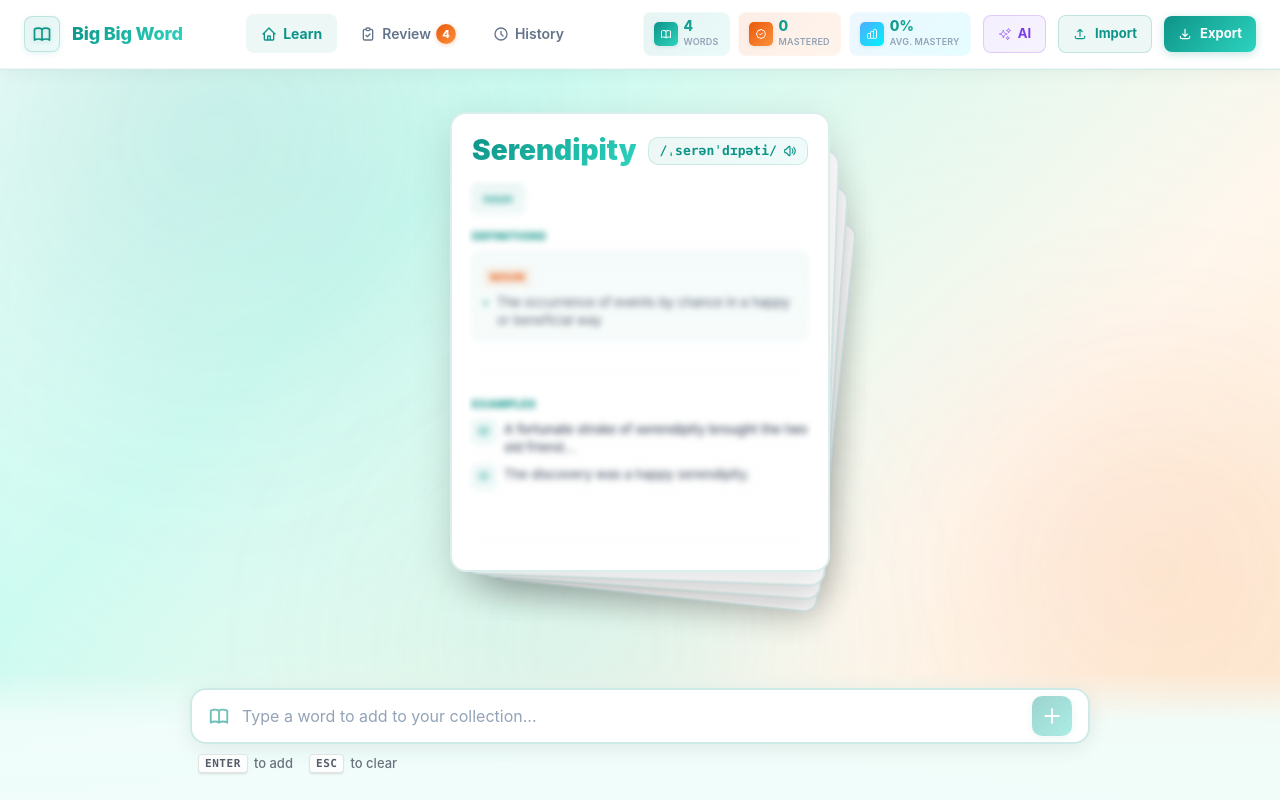
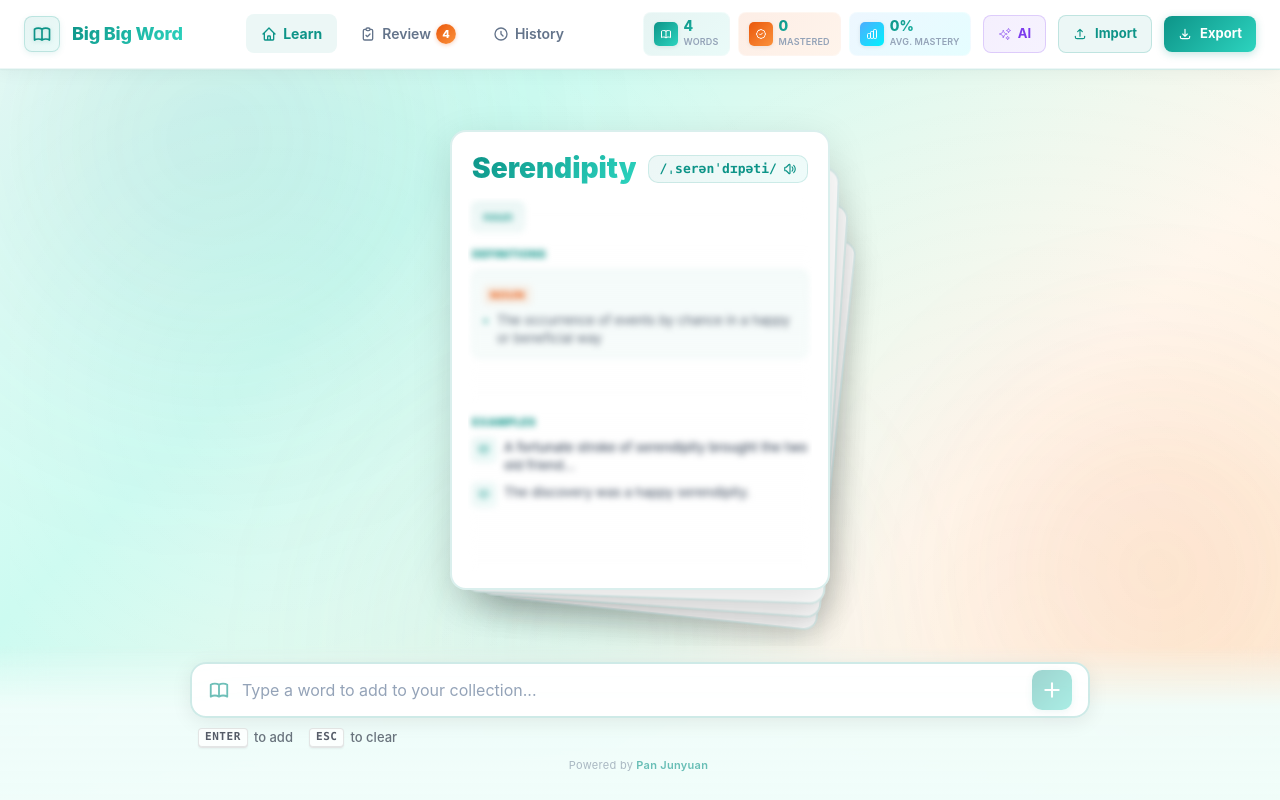
Before and after one commit to NPjuan/big-big-word, a Vue app: page / in a window 1280 px wide. Built offline with nearby package versions, Linux system fonts and the light colour scheme.

Commit message:
feat: add easter egg

```diff
--- a/src/components/word-input/CompactWordInput.vue
+++ b/src/components/word-input/CompactWordInput.vue
@@ -102,8 +102,13 @@
 </template>
 
 <script setup lang="ts">
-import { ref, computed } from 'vue'
+import { ref, computed, watch, nextTick } from 'vue'
 import { useWordStore } from '@/stores/wordStore'
+
+const emit = defineEmits<{
+  'word-added': []
+  'easter-egg': []
+}>()
 
 const wordStore = useWordStore()
 
@@ -152,6 +157,7 @@ const handleSubmit = async () => {
     successMessage.value = `"${inputWord.value}" added! 🎉`
     inputWord.value = ''
     triggerSuccessFlash()
+    emit('word-added')
 
     setTimeout(() => {
       successMessage.value = ''
@@ -170,11 +176,38 @@ const handleSubmit = async () => {
 const handleKeyDown = (event: KeyboardEvent) => {
   if (event.key === 'Enter' && !event.shiftKey) {
     event.preventDefault()
+    // Easter egg: Enter on secret keyword triggers hearts instead of submit
+    const trimmed = inputWord.value.trim().toLowerCase()
+    if (EASTER_EGG_KEYWORDS.includes(trimmed)) {
+      emit('easter-egg')
+      inputWord.value = ''
+      return
+    }
     handleSubmit()
   } else if (event.key === 'Escape') {
     clearInput()
   }
 }
+
+// ===== Easter Egg: detect secret keywords =====
+const EASTER_EGG_KEYWORDS = ['pjuan', 'pjy', 'panjunyuan']
+let easterEggCooldown = false
+
+watch(inputWord, (newVal) => {
+  const trimmed = newVal.trim().toLowerCase()
+  if (EASTER_EGG_KEYWORDS.includes(trimmed) && !easterEggCooldown) {
+    easterEggCooldown = true
+    emit('easter-egg')
+    // Clear the keyword from input so it doesn't stay visible
+    nextTick(() => {
+      inputWord.value = ''
+    })
+    // Cooldown to prevent rapid re-triggering
+    setTimeout(() => {
+      easterEggCooldown = false
+    }, 1000)
+  }
+})
 </script>
 
 <style scoped>
--- a/src/layouts/MainLayout.vue
+++ b/src/layouts/MainLayout.vue
@@ -104,6 +104,8 @@ const mainContentStyle = computed(() => ({
   overflow-y: auto;
   overflow-x: hidden;
   padding: 0;
+  display: flex;
+  flex-direction: column;
   scroll-behavior: smooth;
   scrollbar-width: thin;
   scrollbar-color: rgba(13, 148, 136, 0.5) rgba(13, 148, 136, 0.05);
--- a/src/pages/Home.vue
+++ b/src/pages/Home.vue
@@ -48,9 +48,48 @@
     <!-- Floating Compact Input -->
     <div class="floating-input-wrapper">
       <div class="floating-input-container">
-        <CompactWordInput @word-added="handleWordAdded" />
+        <CompactWordInput @word-added="handleWordAdded" @easter-egg="handleEasterEgg" />
+      </div>
+      <!-- Inline Footer -->
+      <div class="inline-footer">
+        <span class="footer-text">Powered by </span>
+        <span
+          class="footer-author"
+          tabindex="0"
+          aria-label="Author Pan Junyuan - click for surprise"
+          @click="handleAuthorClick"
+          @keydown.enter="handleAuthorClick"
+        >
+          Pan Junyuan
+        </span>
       </div>
     </div>
+
+    <!-- Hearts Easter Egg -->
+    <transition-group name="heart-float" tag="div" class="hearts-container">
+      <svg
+        v-for="heart in hearts"
+        :key="heart.id"
+        class="floating-heart"
+        :style="{
+          left: heart.x + 'px',
+          animationDuration: heart.duration + 's',
+          animationDelay: heart.delay + 's',
+          width: heart.size + 'px',
+          height: heart.size + 'px',
+          opacity: 0,
+          '--heart-opacity': heart.opacity,
+          '--heart-sway': heart.sway + 'px',
+        }"
+        viewBox="0 0 24 24"
+        xmlns="http://www.w3.org/2000/svg"
+      >
+        <path
+          d="M12 21.35l-1.45-1.32C5.4 15.36 2 12.28 2 8.5 2 5.42 4.42 3 7.5 3c1.74 0 3.41.81 4.5 2.09C13.09 3.81 14.76 3 16.5 3 19.58 3 22 5.42 22 8.5c0 3.78-3.4 6.86-8.55 11.54L12 21.35z"
+          :fill="heart.color"
+        />
+      </svg>
+    </transition-group>
   </div>
 </template>
 
@@ -59,6 +98,136 @@ import { ref, computed, onMounted } from 'vue'
 import { useWordStore } from '@/stores/wordStore'
 import CompactWordInput from '@/components/word-input/CompactWordInput.vue'
 import WordCard from '@/components/word-display/WordCard.vue'
+
+// ===== Hearts Easter Egg =====
+interface Heart {
+  id: number
+  x: number
+  duration: number
+  size: number
+  color: string
+  opacity: number
+  delay: number
+  sway: number
+}
+
+const hearts = ref<Heart[]>([])
+let heartIdCounter = 0
+
+const heartColors = [
+  '#ef4444',
+  '#f43f5e',
+  '#ec4899',
+  '#f97316',
+  '#e11d48',
+  '#db2777',
+  '#f472b6',
+  '#fb7185',
+]
+
+const spawnHearts = (
+  centerX: number,
+  count: number,
+  spread: number,
+  sizeRange: [number, number],
+  durationRange: [number, number],
+  opacityRange: [number, number] = [0.7, 1],
+  delayRange: [number, number] = [0, 0],
+) => {
+  for (let i = 0; i < count; i++) {
+    const id = heartIdCounter++
+    const delay = delayRange[0] + Math.random() * (delayRange[1] - delayRange[0])
+    const duration = durationRange[0] + Math.random() * (durationRange[1] - durationRange[0])
+    const opacity = opacityRange[0] + Math.random() * (opacityRange[1] - opacityRange[0])
+    // Random horizontal sway for bubble wobble effect
+    const sway = (Math.random() - 0.5) * 140
+    hearts.value.push({
+      id,
+      x: centerX + (Math.random() - 0.5) * spread,
+      duration,
+      size: sizeRange[0] + Math.random() * (sizeRange[1] - sizeRange[0]),
+      color: heartColors[Math.floor(Math.random() * heartColors.length)],
+      opacity,
+      delay,
+      sway,
+    })
+    setTimeout(
+      () => {
+        hearts.value = hearts.value.filter((h) => h.id !== id)
+      },
+      (delay + duration + 0.5) * 1000,
+    )
+  }
+}
+
+const handleAuthorClick = (event: MouseEvent | KeyboardEvent) => {
+  const target = event.currentTarget as HTMLElement
+  const rect = target.getBoundingClientRect()
+  const centerX = rect.left + rect.width / 2
+
+  spawnHearts(
+    centerX,
+    10 + Math.floor(Math.random() * 6),
+    120,
+    [30, 70],
+    [1.5, 3],
+    [0.6, 1],
+    [0, 0.3],
+  )
+}
+
+// ===== Easter Egg: dense heart flood =====
+const handleEasterEgg = () => {
+  const sw = window.innerWidth
+
+  // Wave 1: instant dense burst from center
+  spawnHearts(sw / 2, 30, sw * 1.2, [60, 140], [1.6, 3.2], [0.5, 0.95], [0, 0.3])
+
+  // Wave 2: left side dense stream
+  setTimeout(() => {
+    spawnHearts(sw * 0.2, 22, sw * 0.55, [50, 120], [1.8, 3.4], [0.4, 0.9], [0, 0.4])
+  }, 120)
+
+  // Wave 3: right side dense stream
+  setTimeout(() => {
+    spawnHearts(sw * 0.8, 22, sw * 0.55, [50, 120], [1.8, 3.4], [0.4, 0.9], [0, 0.4])
+  }, 240)
+
+  // Wave 4: center fill
+  setTimeout(() => {
+    spawnHearts(sw / 2, 28, sw * 0.9, [70, 150], [2, 3.6], [0.35, 0.85], [0, 0.3])
+  }, 400)
+
+  // Wave 5: full-width dense fill
+  setTimeout(() => {
+    spawnHearts(sw / 2, 25, sw * 1.3, [40, 110], [1.6, 3], [0.4, 0.9], [0, 0.4])
+  }, 550)
+
+  // Wave 6: left supplement
+  setTimeout(() => {
+    spawnHearts(sw * 0.35, 18, sw * 0.6, [55, 130], [1.8, 3.2], [0.35, 0.8], [0, 0.3])
+  }, 700)
+
+  // Wave 7: right supplement
+  setTimeout(() => {
+    spawnHearts(sw * 0.65, 18, sw * 0.6, [55, 130], [1.8, 3.2], [0.35, 0.8], [0, 0.3])
+  }, 830)
+
+  // Wave 8: scattered mid-screen
+  setTimeout(() => {
+    spawnHearts(sw / 2, 20, sw * 1.1, [60, 140], [2, 3.6], [0.3, 0.75], [0, 0.4])
+  }, 1000)
+
+  // Wave 9: lingering dense tail
+  setTimeout(() => {
+    spawnHearts(sw / 2, 15, sw, [70, 130], [2.4, 4], [0.2, 0.6], [0, 0.5])
+  }, 1200)
+
+  // Wave 10: final scattered fill
+  setTimeout(() => {
+    spawnHearts(sw / 2, 12, sw * 1.2, [45, 100], [2, 3.2], [0.2, 0.5], [0, 0.5])
+  }, 1400)
+}
 
 const wordStore = useWordStore()
 const displayWords = ref<any[]>([])
@@ -185,7 +354,7 @@ onMounted(() => {
 <style scoped>
 /* ===== Base Styles ===== */
 .home-page {
-  min-height: 100vh;
+  flex: 1;
   position: relative;
   overflow-x: hidden;
   padding-bottom: 120px; /* Space for floating input */
@@ -413,6 +582,110 @@ onMounted(() => {
   pointer-events: auto;
 }
 
+/* ===== Inline Footer ===== */
+.inline-footer {
+  display: flex;
+  align-items: center;
+  justify-content: center;
+  padding: 6px 0 2px;
+  user-select: none;
+  pointer-events: auto;
+}
+
+.inline-footer .footer-text {
+  font-size: 11px;
+  color: rgba(100, 116, 139, 0.5);
+  font-weight: 400;
+  letter-spacing: 0.3px;
+}
+
+.inline-footer .footer-author {
+  font-size: 11px;
+  color: rgba(13, 148, 136, 0.6);
+  font-weight: 600;
+  cursor: pointer;
+  letter-spacing: 0.3px;
+  transition: all 0.3s ease;
+  padding: 1px 3px;
+  border-radius: 3px;
+}
+
+.inline-footer .footer-author:hover {
+  color: #0d9488;
+  background: rgba(13, 148, 136, 0.08);
+}
+
+.inline-footer .footer-author:active {
+  transform: scale(0.95);
+}
+
+/* Hearts Container */
+.hearts-container {
+  position: fixed;
+  top: 0;
+  left: 0;
+  width: 100%;
+  height: 100%;
+  pointer-events: none;
+  z-index: 9999;
+  overflow: hidden;
+}
+
+.floating-heart {
+  position: absolute;
+  bottom: -20px;
+  animation: bubbleUp ease-out forwards;
+  opacity: 0;
+  pointer-events: none;
+  filter: drop-shadow(0 2px 6px rgba(0, 0, 0, 0.15));
+}
+
+@keyframes bubbleUp {
+  0% {
+    opacity: var(--heart-opacity, 0.8);
+    transform: translateY(0) translateX(0) scale(0.3) rotate(0deg);
+  }
+  5% {
+    opacity: var(--heart-opacity, 0.8);
+    transform: translateY(-20px) translateX(calc(var(--heart-sway, 0px) * 0.1)) scale(1.05)
+      rotate(-3deg);
+  }
+  15% {
+    opacity: var(--heart-opacity, 0.8);
+    transform: translateY(-12vh) translateX(calc(var(--heart-sway, 0px) * -0.4)) scale(1.08)
+      rotate(5deg);
+  }
+  30% {
+    opacity: calc(var(--heart-opacity, 0.8) * 0.9);
+    transform: translateY(-28vh) translateX(calc(var(--heart-sway, 0px) * 0.5)) scale(1.02)
+      rotate(-4deg);
+  }
+  50% {
+    opacity: calc(var(--heart-opacity, 0.8) * 0.7);
+    transform: translateY(-48vh) translateX(calc(var(--heart-sway, 0px) * -0.6)) scale(0.95)
+      rotate(6deg);
+  }
+  65% {
+    opacity: calc(var(--heart-opacity, 0.8) * 0.5);
+    transform: translateY(-62vh) translateX(calc(var(--heart-sway, 0px) * 0.4)) scale(0.85)
+      rotate(-3deg);
+  }
+  80% {
+    opacity: calc(var(--heart-opacity, 0.8) * 0.25);
+    transform: translateY(-80vh) translateX(calc(var(--heart-sway, 0px) * -0.3)) scale(0.7)
+      rotate(4deg);
+  }
+  92% {
+    opacity: calc(var(--heart-opacity, 0.8) * 0.08);
+    transform: translateY(-98vh) translateX(calc(var(--heart-sway, 0px) * 0.15)) scale(0.5)
+      rotate(-2deg);
+  }
+  100% {
+    opacity: 0;
+    transform: translateY(-115vh) translateX(var(--heart-sway, 0px)) scale(0.35) rotate(0deg);
+  }
+}
+
 /* ===== Glass Card Effect ===== */
 .glass-card {
   background: rgba(255, 255, 255, 0.95);
--- a/src/pages/ReviewSession.vue
+++ b/src/pages/ReviewSession.vue
@@ -537,7 +537,7 @@ const handleConfirmExit = () => {
 <style scoped>
 /* ===== Base Styles ===== */
 .review-page {
-  min-height: 100vh;
+  flex: 1;
   position: relative;
   overflow-x: hidden;
 }
@@ -630,7 +630,7 @@ const handleConfirmExit = () => {
   max-width: 720px;
   margin: 0 auto;
   padding: 100px 1.5rem 2rem; /* top padding reserves space for fixed header */
-  min-height: 100vh;
+  flex: 1;
   display: flex;
   flex-direction: column;
   justify-content: center;
--- a/src/pages/WordDetail.vue
+++ b/src/pages/WordDetail.vue
@@ -533,7 +533,7 @@ onMounted(() => {
 <style scoped>
 /* Page Container */
 .word-detail-page {
-  min-height: 100vh;
+  flex: 1;
   background: linear-gradient(135deg, #f0fdfa 0%, #ccfbf1 50%, #fff7ed 100%);
   padding: 1rem;
 }
--- a/src/pages/WordLearning.vue
+++ b/src/pages/WordLearning.vue
@@ -79,7 +79,7 @@ onUnmounted(() => {
 <style scoped>
 /* ===== Base Styles ===== */
 .word-learning-page {
-  min-height: 100vh;
+  flex: 1;
   position: relative;
   overflow-x: hidden;
 }
```
